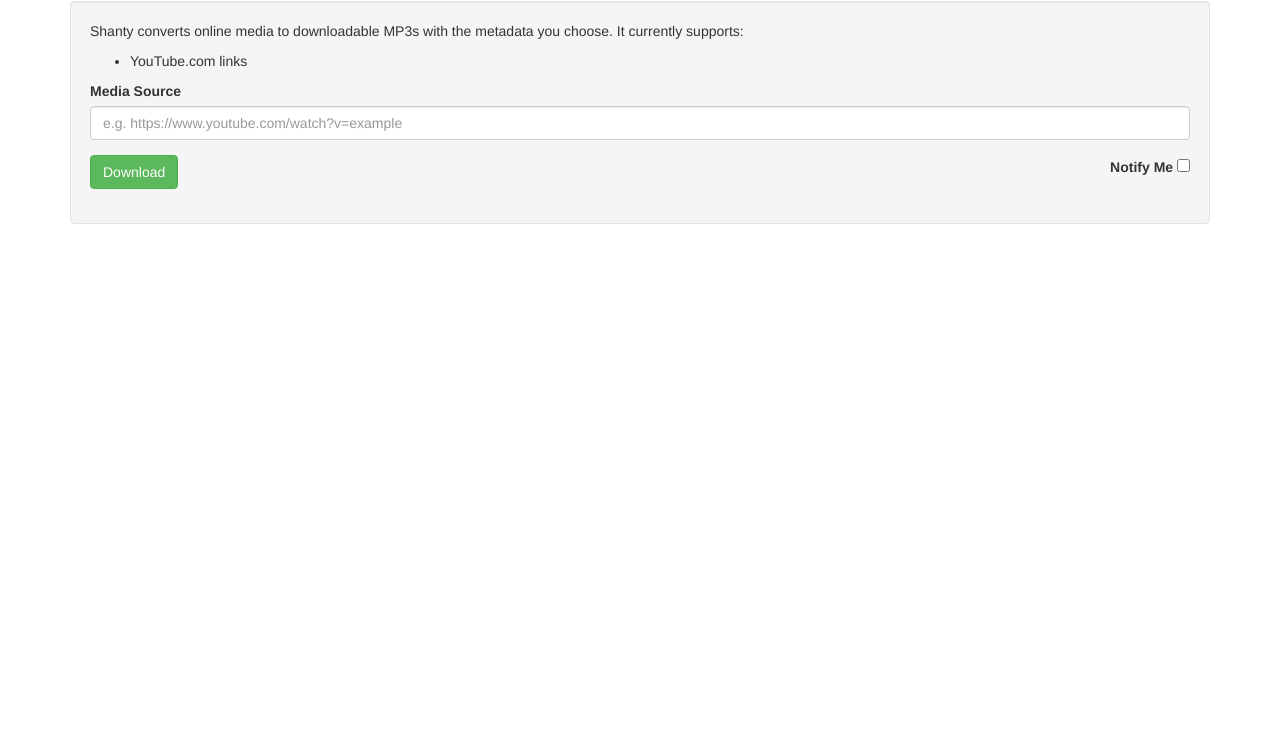
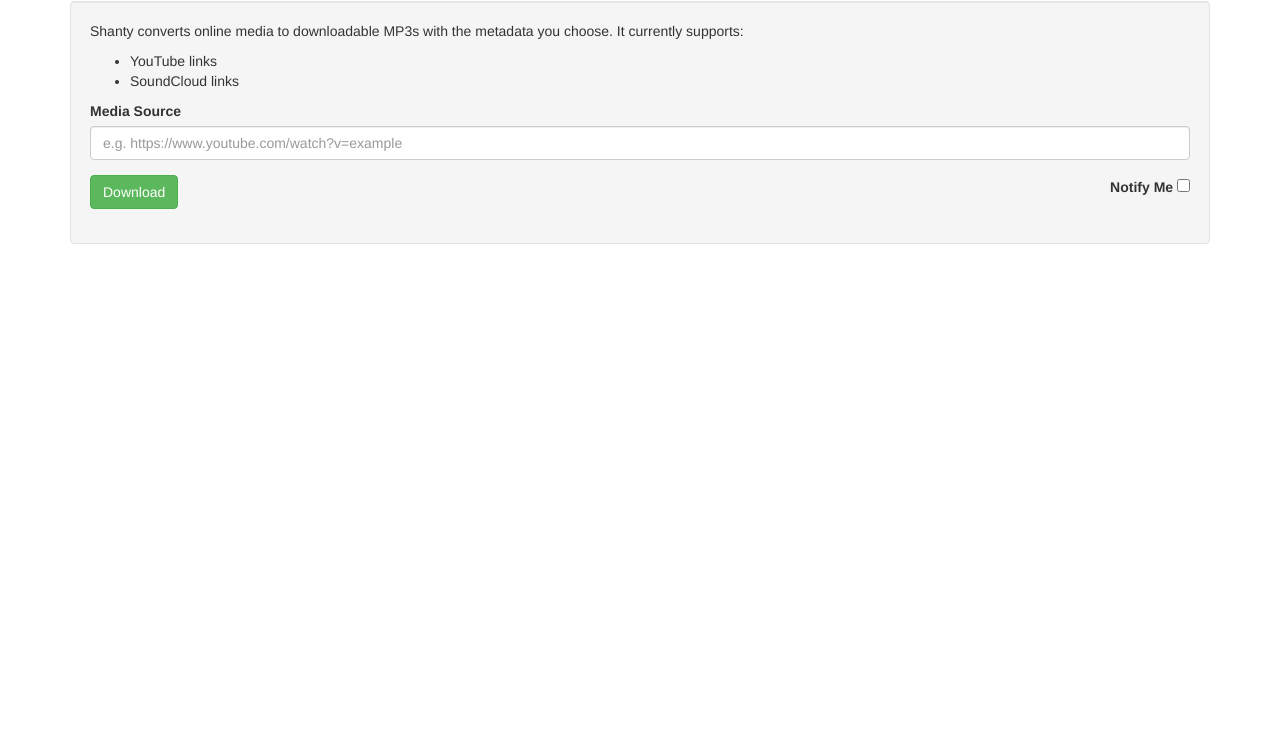
Before and after one commit to csauve/shanty, a website: page static/index.html in a window 1280 px wide. Shown: the part 58-800 px from the top of the page. Drawn offline with nearby package versions, Linux system fonts and the light colour scheme.

Commit message:
Updating supported links list

```diff
--- a/static/index.html
+++ b/static/index.html
@@ -20,7 +20,8 @@
       <div class="well">
         <p>Shanty converts online media to downloadable MP3s with the metadata you choose. It currently supports:</p>
         <ul>
-          <li>YouTube.com links</li>
+          <li>YouTube links</li>
+          <li>SoundCloud links</li>
         </ul>
         <div class="alert alert-danger" ng-if="disconnected">Connection to server lost. The application will reconnect when possible.</div>
 
```
